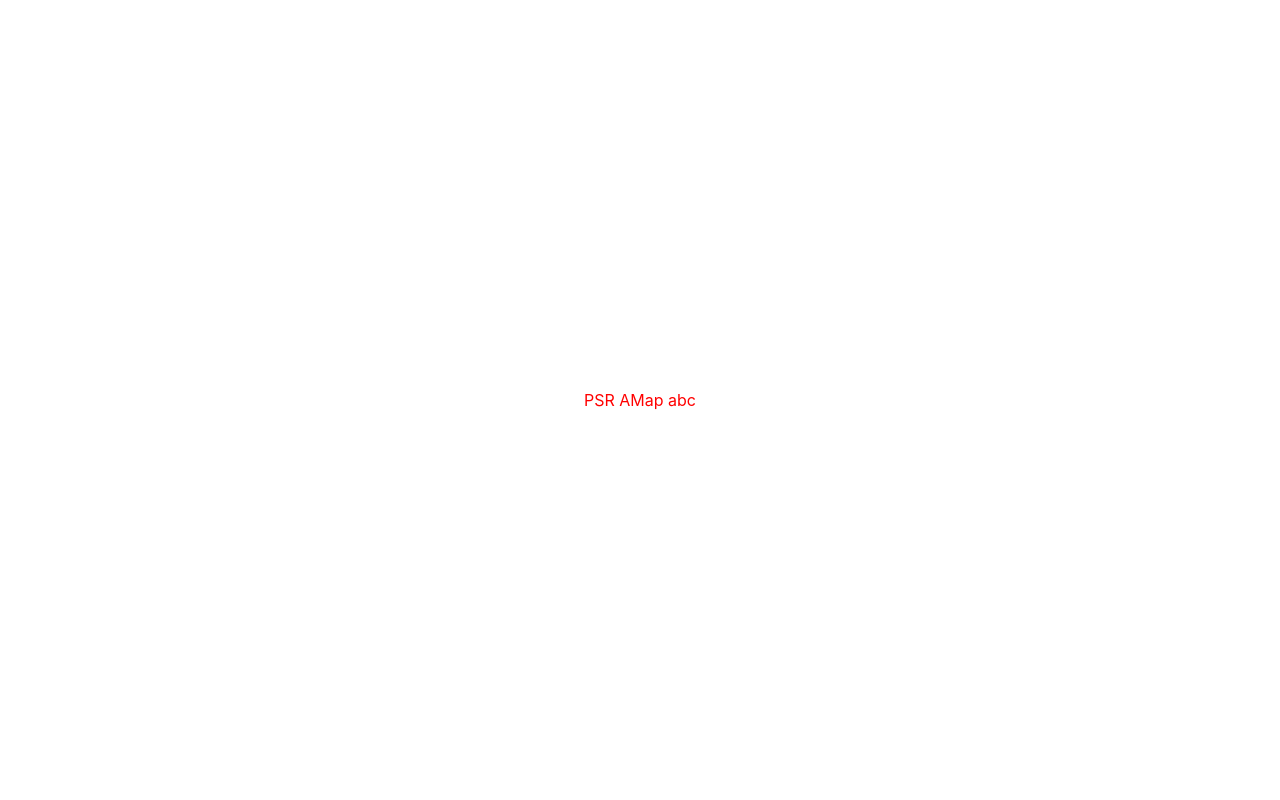
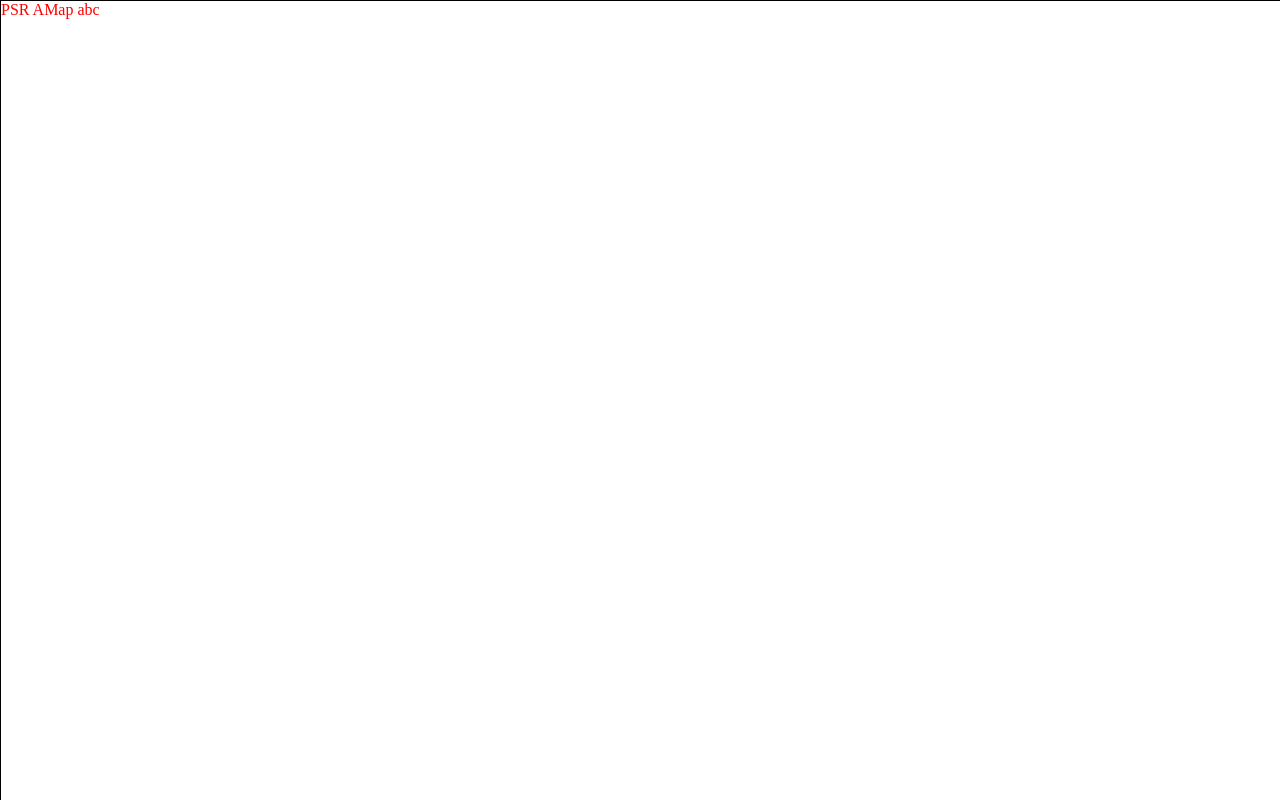
Before and after one commit to luguoj/vue3-plugin, a Vue app: page / in a window 1280 px wide. Built offline with nearby package versions, Linux system fonts and the light colour scheme.

Commit message:
feat: 测试应用默认样式

```diff
--- a/src/App.vue
+++ b/src/App.vue
@@ -1,11 +1,20 @@
 <script setup lang="ts">
-import {PsrVue3AMap} from "./components";
-
-</script>
+import {PsrVue3AMap} from "./components";</script>
 
 <template>
-  <psr-vue3-a-map :message="'abc'"/>
+  <div class="ct-root">
+    <psr-vue3-a-map class="map" :message="'abc'"/>
+  </div>
 </template>
 
-<style scoped>
+<style scoped lang="scss">
+.ct-root {
+  width: 100%;
+  height: 100%;
+  border: 1px solid;
+}
+
+.map {
+  height: 500px;
+}
 </style>
--- a/src/style.css
+++ b/src/style.css
@@ -1,81 +1,6 @@
-:root {
-  font-family: Inter, Avenir, Helvetica, Arial, sans-serif;
-  font-size: 16px;
-  line-height: 24px;
-  font-weight: 400;
-
-  color-scheme: light dark;
-  color: rgba(255, 255, 255, 0.87);
-  background-color: #242424;
-
-  font-synthesis: none;
-  text-rendering: optimizeLegibility;
-  -webkit-font-smoothing: antialiased;
-  -moz-osx-font-smoothing: grayscale;
-  -webkit-text-size-adjust: 100%;
+html, body, #app {
+    width: 100%;
+    height: 100%;
+    overflow: hidden;
+    margin: 0;
 }
-
-a {
-  font-weight: 500;
-  color: #646cff;
-  text-decoration: inherit;
-}
-a:hover {
-  color: #535bf2;
-}
-
-body {
-  margin: 0;
-  display: flex;
-  place-items: center;
-  min-width: 320px;
-  min-height: 100vh;
-}
-
-h1 {
-  font-size: 3.2em;
-  line-height: 1.1;
-}
-
-button {
-  border-radius: 8px;
-  border: 1px solid transparent;
-  padding: 0.6em 1.2em;
-  font-size: 1em;
-  font-weight: 500;
-  font-family: inherit;
-  background-color: #1a1a1a;
-  cursor: pointer;
-  transition: border-color 0.25s;
-}
-button:hover {
-  border-color: #646cff;
-}
-button:focus,
-button:focus-visible {
-  outline: 4px auto -webkit-focus-ring-color;
-}
-
-.card {
-  padding: 2em;
-}
-
-#app {
-  max-width: 1280px;
-  margin: 0 auto;
-  padding: 2rem;
-  text-align: center;
-}
-
-@media (prefers-color-scheme: light) {
-  :root {
-    color: #213547;
-    background-color: #ffffff;
-  }
-  a:hover {
-    color: #747bff;
-  }
-  button {
-    background-color: #f9f9f9;
-  }
-}
```
